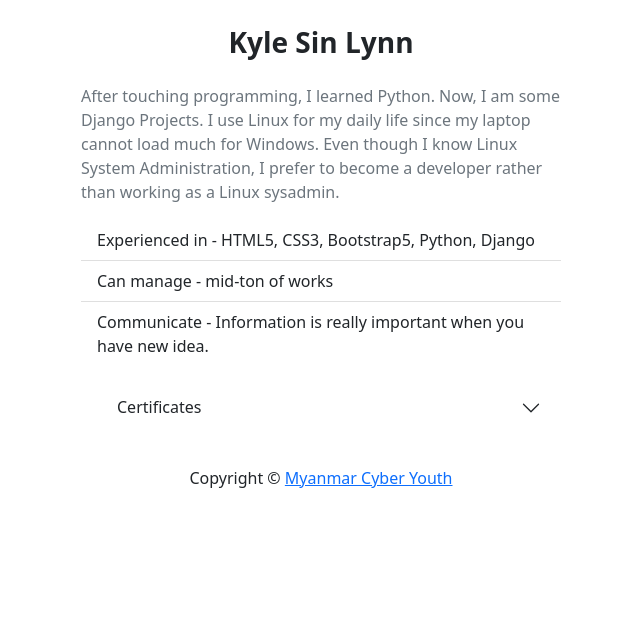
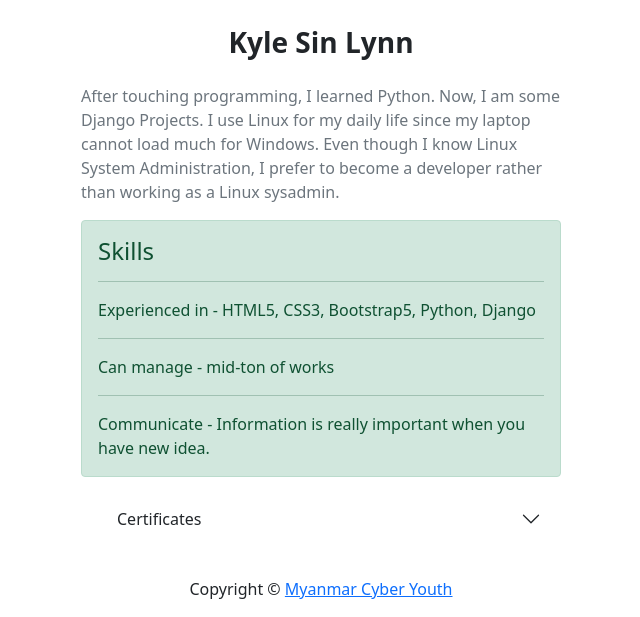
Before and after one commit to kylesinlynn/kylesinlynn.pythonanywhere.com, a Django app: page / in a window 1280 px wide. Shown: the part 364-981 px from the top of the page, without its empty margins (319-959 px from the left). Before the commit the page ends 852 px from the top, so only its background shows below. Run offline with Django 3.2, Linux system fonts and the light colour scheme; some libraries are stand-ins or nearby versions.

Commit message:
changed skill design

```diff
--- a/templates/portfolio/home.html
+++ b/templates/portfolio/home.html
@@ -22,53 +22,25 @@
 <p class="text-start text-muted" style="margin:auto; max-width: 30rem; padding: 1rem 0;">
   After touching programming, I learned Python. Now, I am some Django Projects. I use Linux for my daily life since my laptop cannot load much for Windows. Even though I know Linux System Administration, I prefer to become a developer rather than working as a Linux sysadmin.
 
+  <div class="alert alert-success" role="alert" style="margin:auto; max-width: 30rem;">
+    <h4 class="alert-heading">Skills</h4>
+    <hr>
+    <p>Experienced in - HTML5, CSS3, Bootstrap5, Python, Django</p>
+    <hr>
+    <p>Can manage - mid-ton of works</p>
+    <hr>
+    <p class="mb-0">Communicate - Information is really important when you have new idea.</p>
+  </div>
+  <!-- unnecessary tags
   <ul class="list-group list-group-flush" style="margin:auto; max-width: 30rem;">
-  <li class="list-group-item">Experienced in - HTML5, CSS3, Bootstrap5, Python, Django</li>
-  <li class="list-group-item">Can manage - mid-ton of works</li>
-  <li class="list-group-item">Communicate - Information is really important when you have new idea.</li>
-</ul>
+    <li class="list-group-item">Experienced in - HTML5, CSS3, Bootstrap5, Python, Django</li>
+    <li class="list-group-item">Can manage - mid-ton of works</li>
+    <li class="list-group-item">Communicate - Information is really important when you have new idea.</li>
+  </ul>
+  -->
 </p>
 
 <div class="accordion accordion-flush" id="accordionFlush" style="margin: 0 auto 2rem; max-width: 30rem;">
-  <!-- unnecessary tags
-  <div class="accordion-item">
-    <h2 class="accordion-header" id="flush-headingOne">
-      <button class="accordion-button collapsed" type="button" data-bs-toggle="collapse" data-bs-target="#flush-collapseOne" aria-expanded="false" aria-controls="flush-collapseOne">
-        <i class="lni lni-code" style="padding-right: 1em;"></i> Skills
-      </button>
-    </h2>
-    <div id="flush-collapseOne" class="accordion-collapse collapse" aria-labelledby="flush-headingOne" data-bs-parent="#accordionFlush">
-      <div class="accordion-body">
-      	<ul class="list-group">
-      		<button type="button" class="list-group-item list-group-item-action active" aria-current="true">
-				Languages
-			</button>
-      		{% for language in languages %}
-			<li class="list-group-item">{{ language.name }}</li>
-      		{% endfor %}
-		</ul>
-		<hr>
-      	<ul class="list-group">
-      		<button type="button" class="list-group-item list-group-item-action active" aria-current="true">
-				Frameworks
-			</button>
-      		{% for framework in frameworks %}
-			<li class="list-group-item">{{ framework.name }}</li>
-      		{% endfor %}
-		</ul>
-    <hr>
-    <ul class="list-group">
-          <button type="button" class="list-group-item list-group-item-action active" aria-current="true">
-        Operating Systems
-      </button>
-          {% for data in os %}
-      <li class="list-group-item">{{ data.name }}</li>
-          {% endfor %}
-    </ul>
-      </div>
-    </div>
-  </div>
-  -->
 
   <div class="accordion-item">
     <h2 class="accordion-header" id="flush-headingOne">
```
